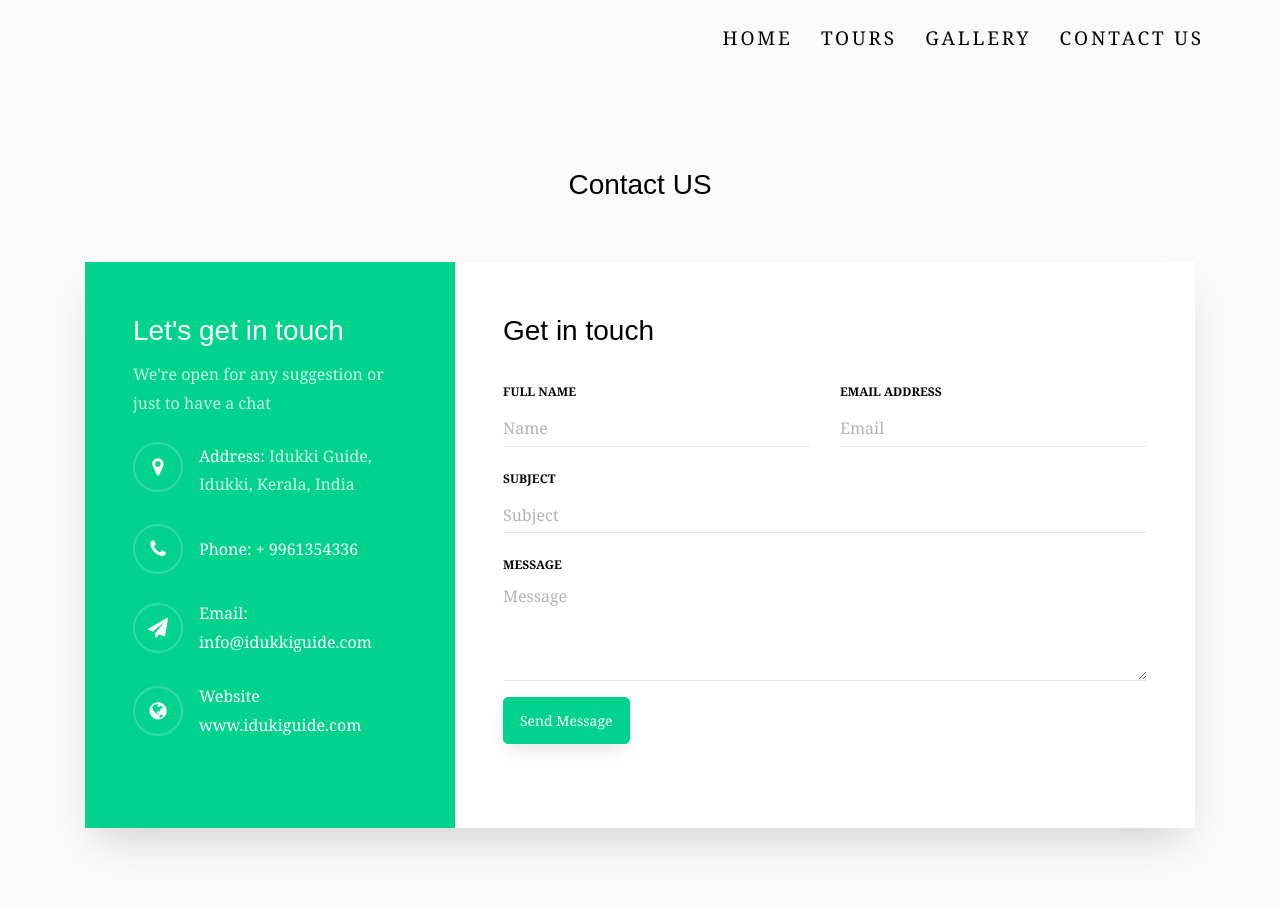
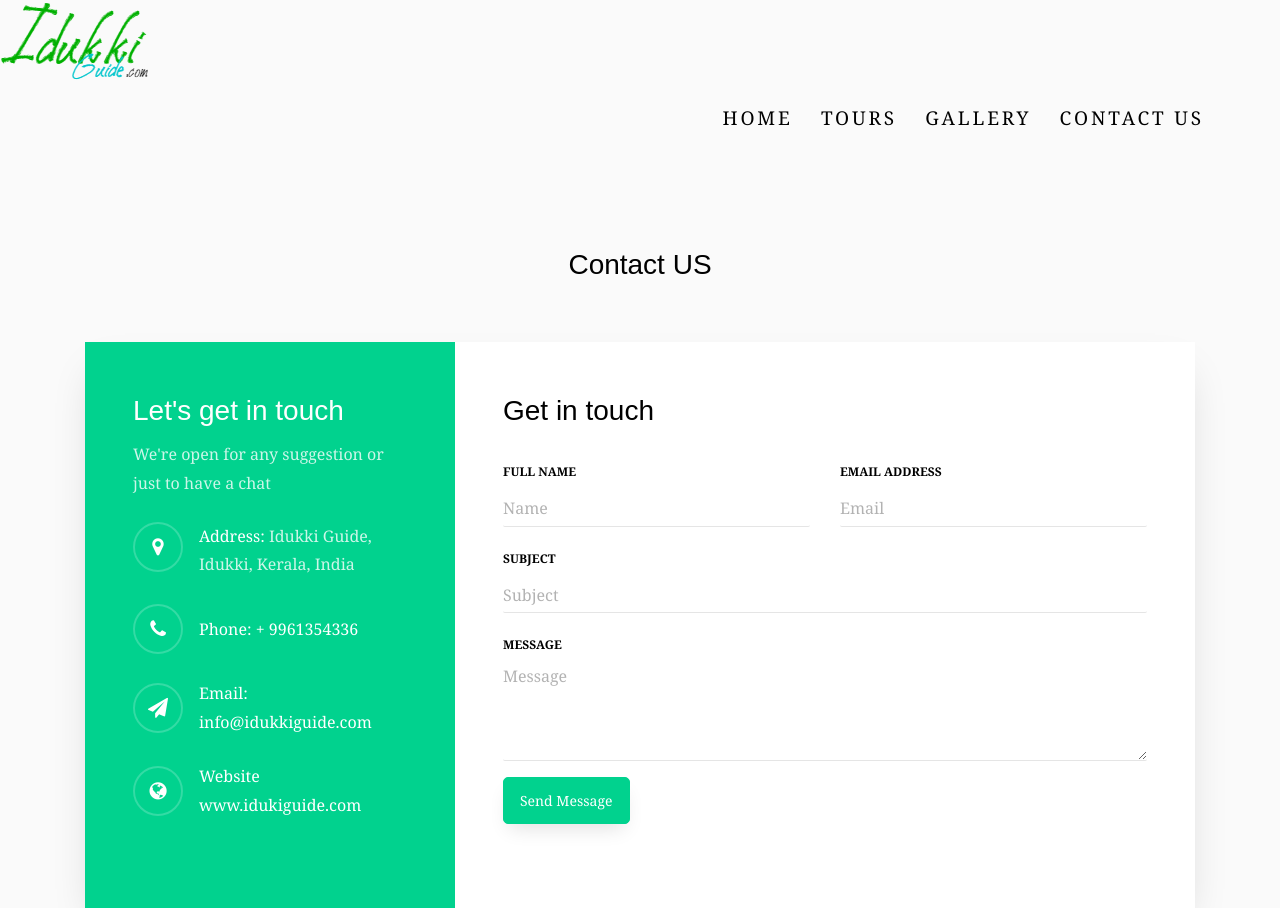
Before and after one commit to Liya2000/Idukkyi_tourism_website, a plain HTML site: page contact.html in a window 1280 px wide. Shown: the top 908 px of the page. Drawn offline with Linux system fonts and the light colour scheme.

Commit message:
Update contact.html

```diff
--- a/contact.html
+++ b/contact.html
@@ -12,6 +12,7 @@
 	</head>
 	<body>
 		<section class="header">
+			<a href="index.html"><img src="logo.png" alt="logo"></a>
 			<nav>
 				<div class="nav-links">
 				<ul >
```
